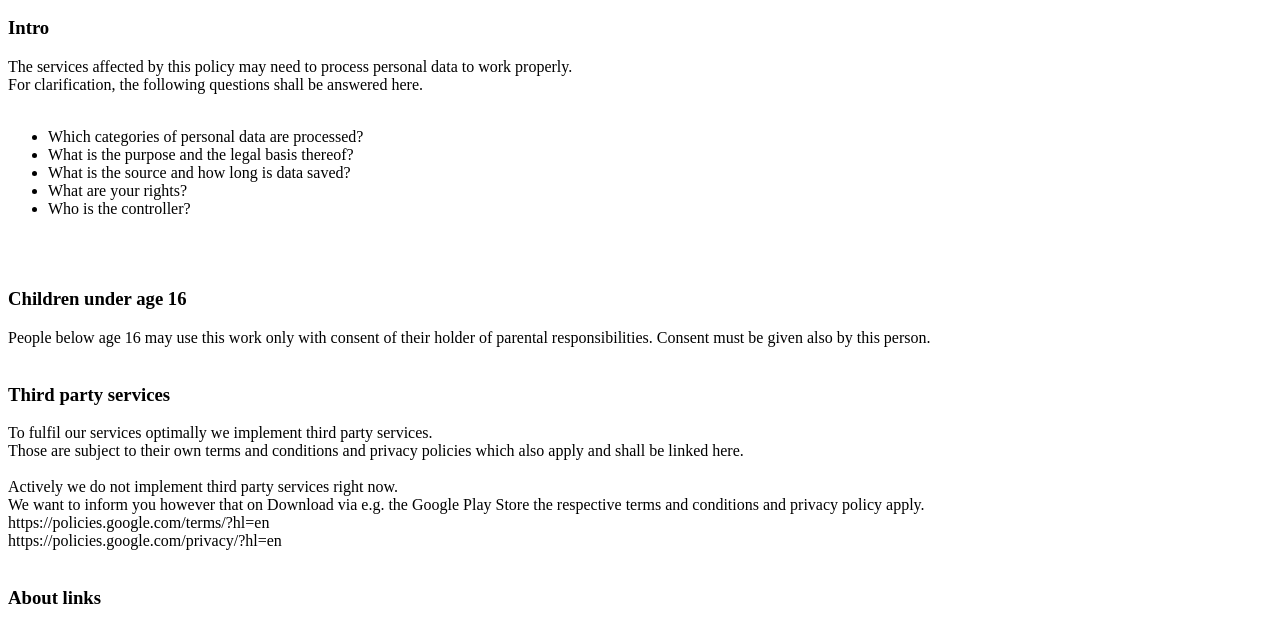
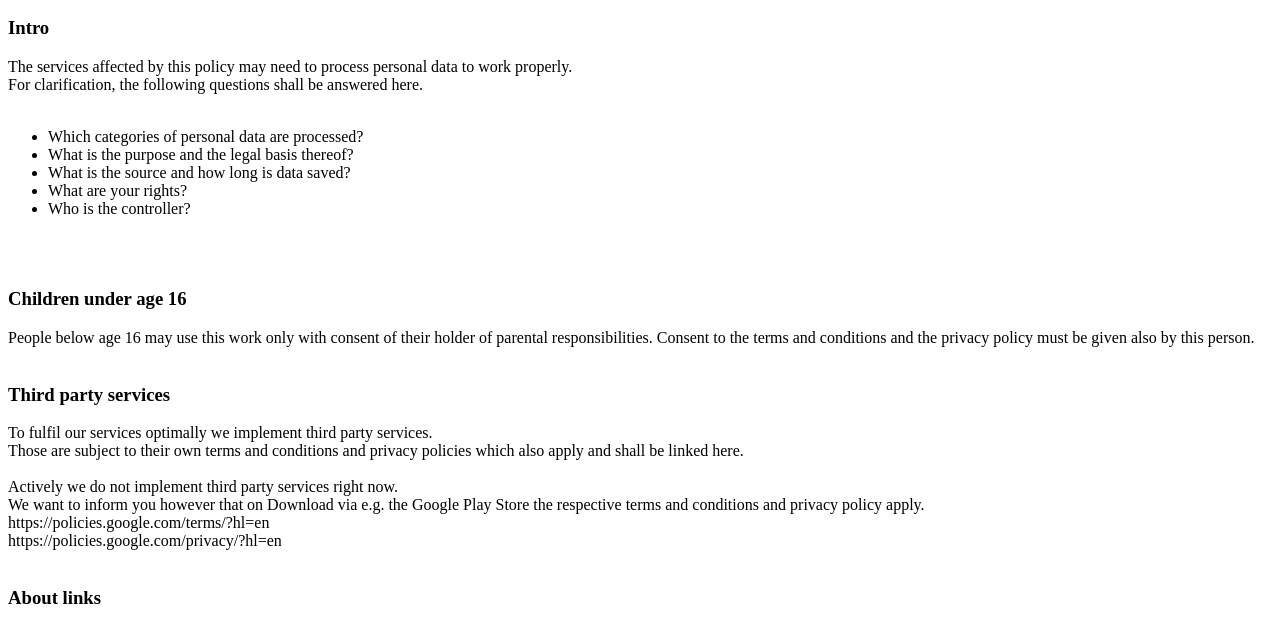
Before and after one commit to arrobbe/privacy_policy, a plain HTML site: page privacy_en.html in a window 1280 px wide. Shown: the part 130-758 px from the top of the page. Drawn offline with Linux system fonts and the light colour scheme.

Commit message:
Update privacy_en.html

```diff
--- a/privacy_en.html
+++ b/privacy_en.html
@@ -36,7 +36,7 @@ The services affected by this policy may need to process personal data to work p
 <h3>Children under age 16</h3>
 
 People below age 16 may use this work only with consent of their holder of parental responsibilities.
-Consent must be given also by this person.
+Consent to the terms and conditions and the privacy policy must be given also by this person.
 <br><br>
 
 <h3>Third party services</h3>
```
